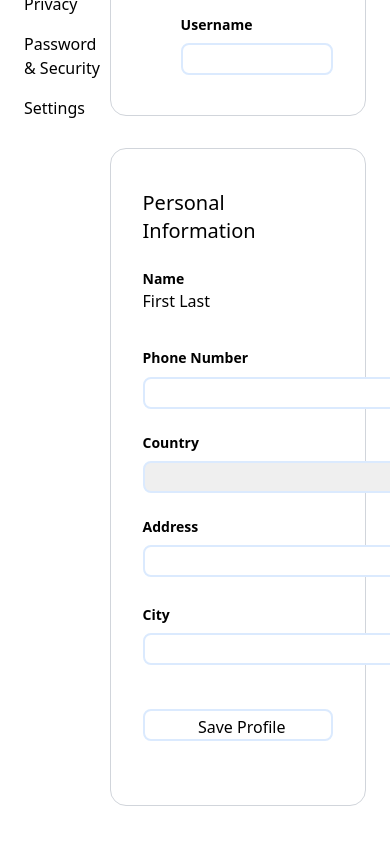
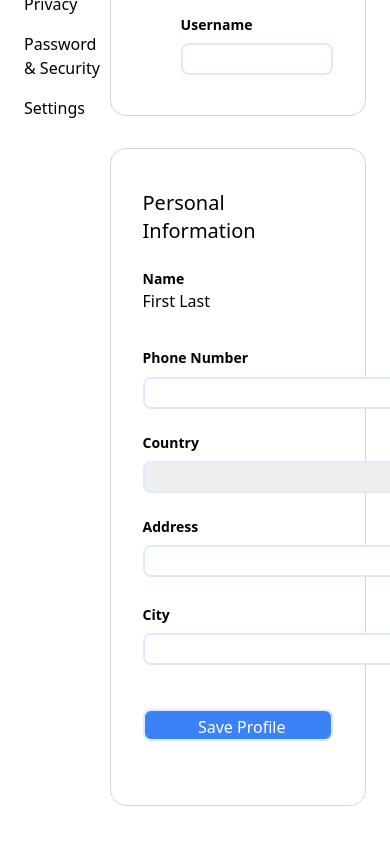
Before and after one commit to Arty5654/SportLink, a Next.js app in the folder web/: page /profile/edit in a window 390 px wide. Shown: the part 337-1181 px from the top of the page. Built offline with nearby package versions, Linux system fonts and the light colour scheme.

Commit message:
Updated backend for editing phone number

```diff
--- a/web/app/profile/edit/page.js
+++ b/web/app/profile/edit/page.js
@@ -117,13 +117,13 @@ export default function EditProfile() {
     }
     */
     //TODO: update user info in backend
-    const currentUserUserEmail = 'email'; //SOMEHOW GET USERS EMAIL
+    const currentUser = JSON.parse(sessionStorage.getItem('user'));
     const updatedUserData = {
-      email: currentUserUserEmail,
+      user: currentUser,
       phoneNumber: profileData.phoneNumber,
     };
 
-    axios.post('http://localhost:5000/profile/edit', updatedUserData)
+    axios.post('http://localhost:5000/update_profile', updatedUserData)
       .then(response => {
         console.log('Profile updated successfully:', response.data);
       })
@@ -296,7 +296,7 @@ export default function EditProfile() {
             <div className="pb-6 flex justify-center">
               <button
               onClick={handleSaveProfile}
-              className="w-64 rounded-lg h-8 mt-2 pl-2 pt-1 text-bold text-black-500 outline-0 border-2 border-blue-100 hover:border-blue-200 active:border-blue-200 resize-none"
+              className="w-64 rounded-lg h-8 mt-2 pl-2 pt-1 text-bold text-white outline-0 border-2 border-blue-100 hover:border-blue-200 active:border-blue-200 bg-blue-500 resize-none"
               >
                 Save Profile
               </button>
```
Also changed, not shown: 1 other file (tests, documents, lock files or other folders).
